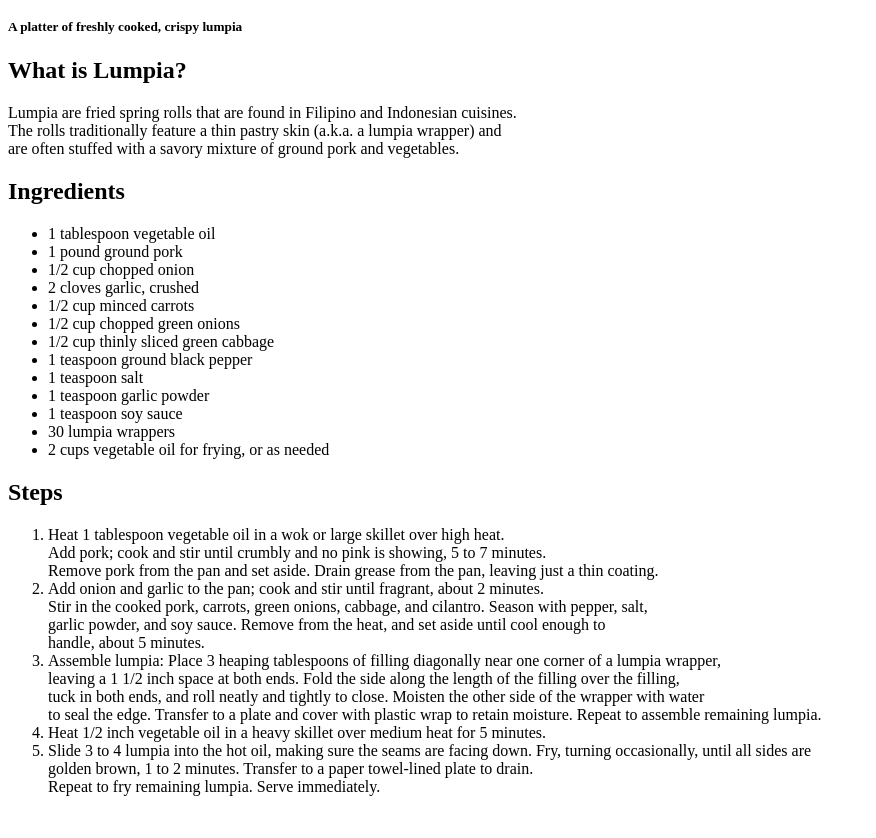
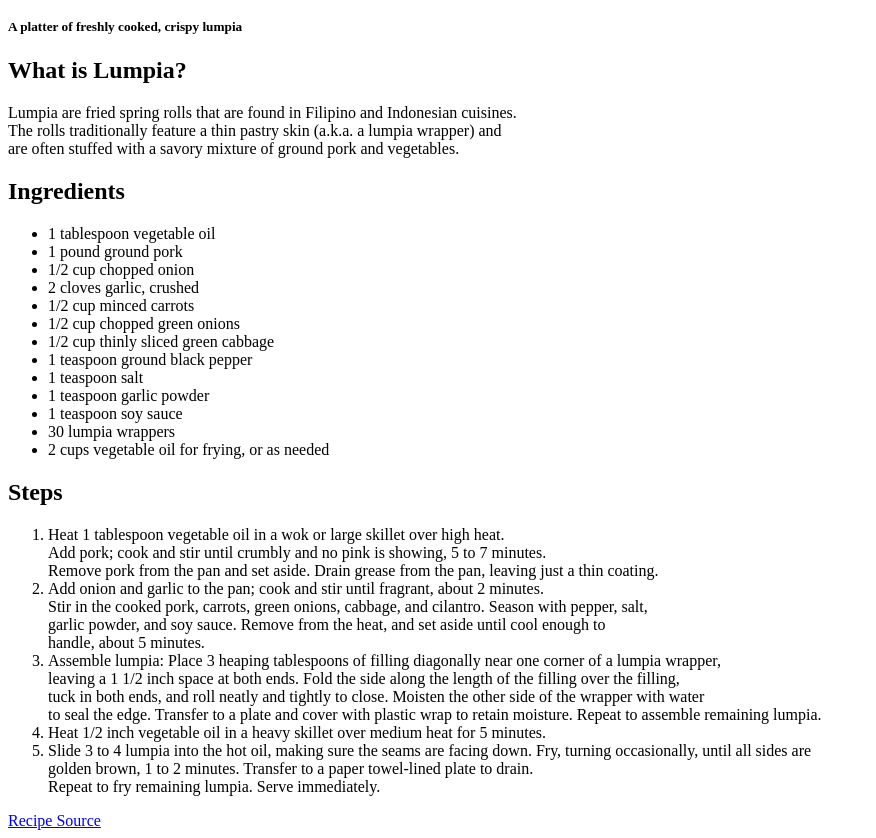
Before and after one commit to chancoes/odin-recipes, a plain HTML site: page recipes/lumpia.html in a window 1280 px wide. Shown: the part 101-939 px from the top of the page, without its empty margins (0-876 px from the left). Before the commit the page ends 913 px from the top, so only its background shows below. Drawn offline with Linux system fonts and the light colour scheme.

Commit message:
Add link to lumpia recipe source

```diff
--- a/recipes/lumpia.html
+++ b/recipes/lumpia.html
@@ -50,5 +50,6 @@
                 golden brown, 1 to 2 minutes. Transfer to a paper towel-lined plate to drain.<br>
                 Repeat to fry remaining lumpia. Serve immediately.</li>
         </ol>
+        <a href="https://www.allrecipes.com/recipe/35151/traditional-filipino-lumpia/">Recipe Source</a>
     </body>
 </html>
```
